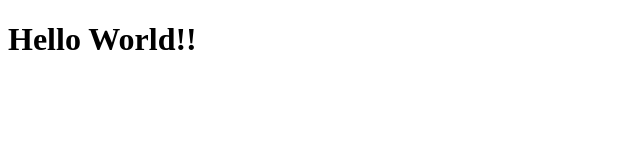
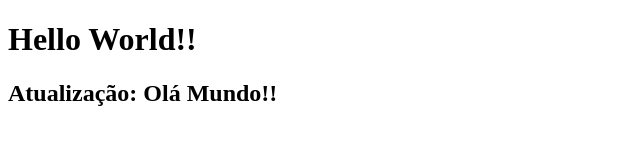
Before and after one commit to Viniacamp/AulaGit, a plain HTML site: page index.html in a window 1280 px wide. Shown: the whole page, without its empty margins (0-640 px from the left). Drawn offline with Linux system fonts and the light colour scheme.

Commit message:
Pagina teste atualizada

```diff
--- a/index.html
+++ b/index.html
@@ -8,5 +8,6 @@
 </head>
 <body>
     <h1>Hello World!!</h1>
+    <h2>Atualização: Olá Mundo!!</h2>
 </body>
 </html>
```
